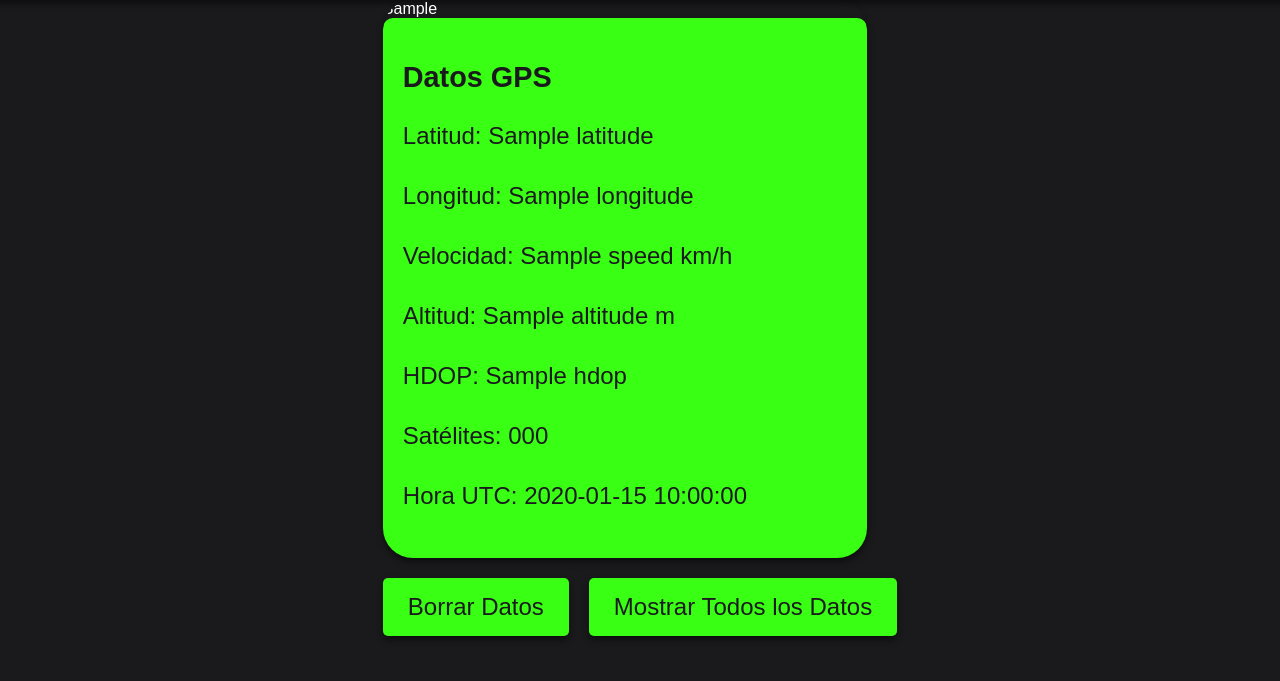
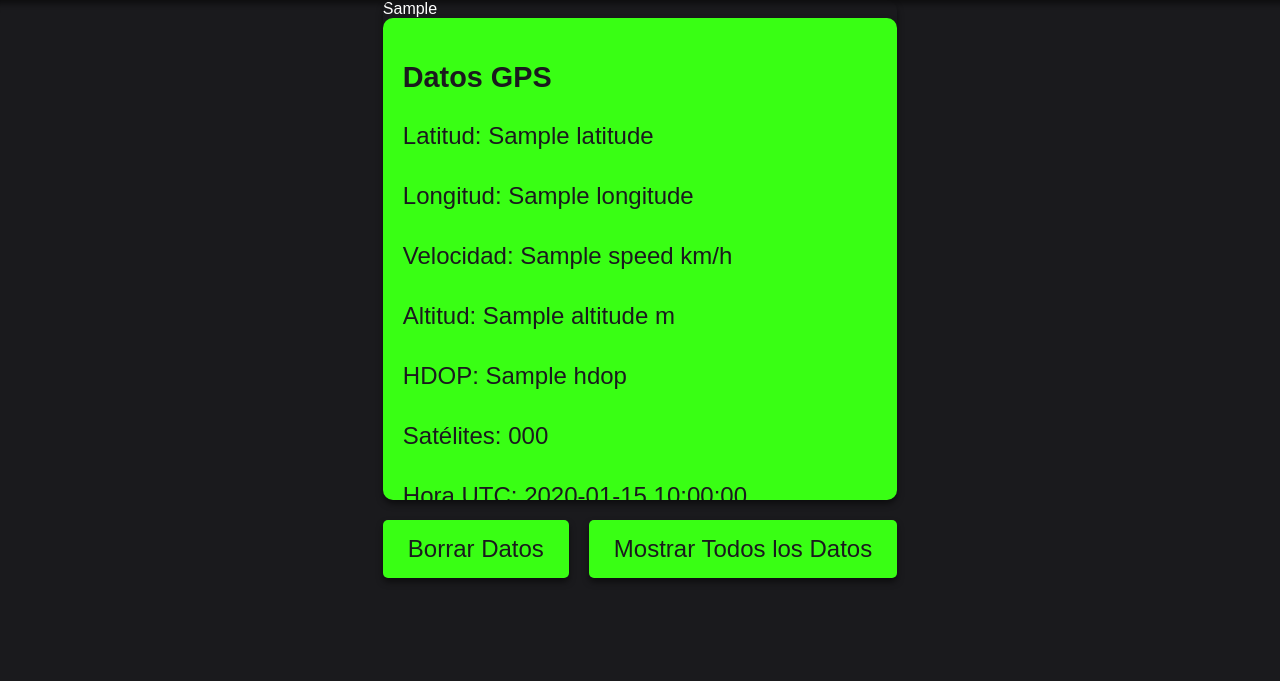
Before and after one commit to raymundosoto/App-web-Tracker-GPS-con-ESP32-y-modulo-NEO-6M-0-001-en-flask-y-mapas-de-Folium-, a Flask app: template templates/index.html in a window 1280 px wide. Shown: the part 119-800 px from the top of the page. Run offline with Flask 2, Linux system fonts and the light colour scheme; the template is opened without the code that fills it: most values are stand-ins (such as "Sample title", 1, 10 or a date in 2020).

Commit message:
Update styles.css

```diff
--- a/static/styles.css
+++ b/static/styles.css
@@ -31,11 +31,14 @@ h1 {
 
 .map-container {
     flex: 2;
-    margin-right: 30px;
-    border-radius: 30px;
+    width: 100%; /* Aseguramos que ocupe todo el ancho disponible */
+    height: 500px; /* Ajustamos una altura adecuada para el mapa */
+    margin-right: 20px;
+    border-radius: 10px;
     overflow: hidden;
     box-shadow: 0px 4px 6px rgba(0, 0, 0, 0.5);
 }
+
 
 .info-container {
     flex: 1;
```
